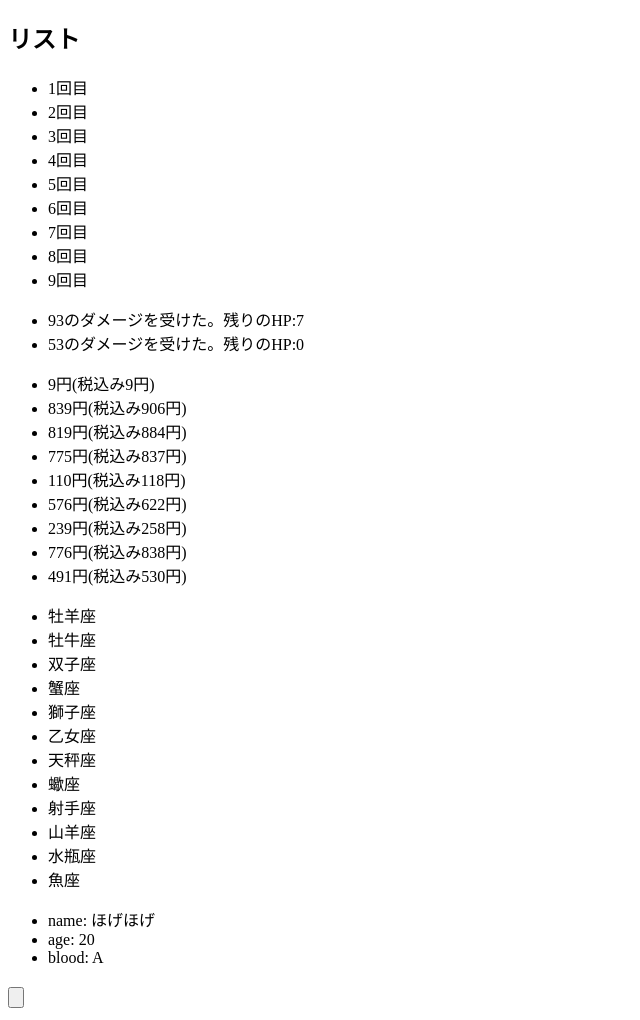
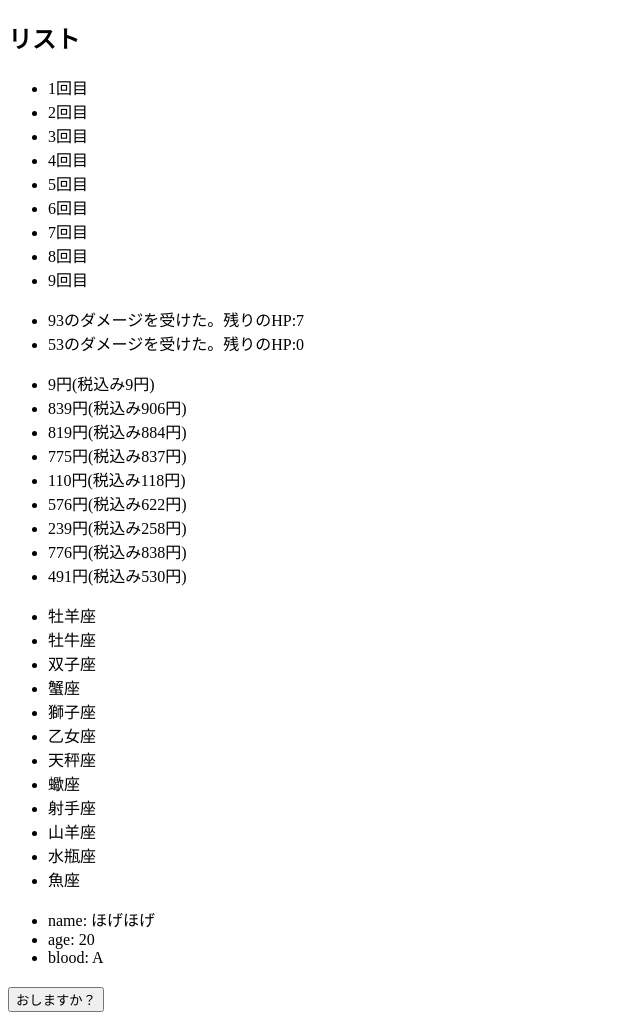
Before and after one commit to Miyabi777/web1-12, a plain HTML site: page index.html in a window 1280 px wide. Shown: the whole page, without its empty margins (0-640 px from the left). Drawn offline with Linux system fonts and the light colour scheme.

Commit message:
Update index.html

```diff
--- a/index.html
+++ b/index.html
@@ -16,7 +16,7 @@
     <section>
       <h1></h1>
       <form action="#" id="form">
-        <input type="submit" value="">
+        <input type="submit" value="おしますか？">
       </form>
     </section>
     <script type="text/javascript" src="js/default.js"></script>
```
